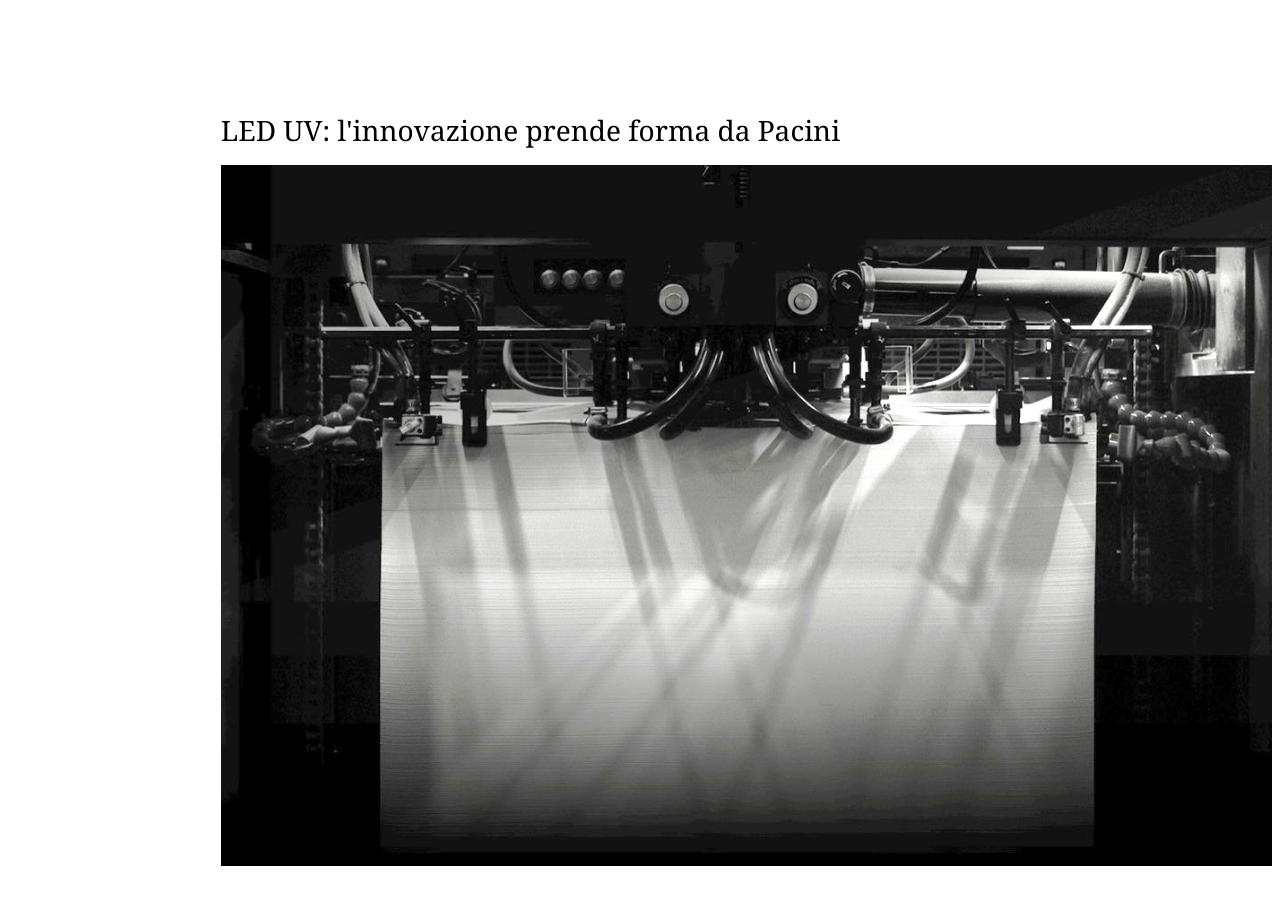
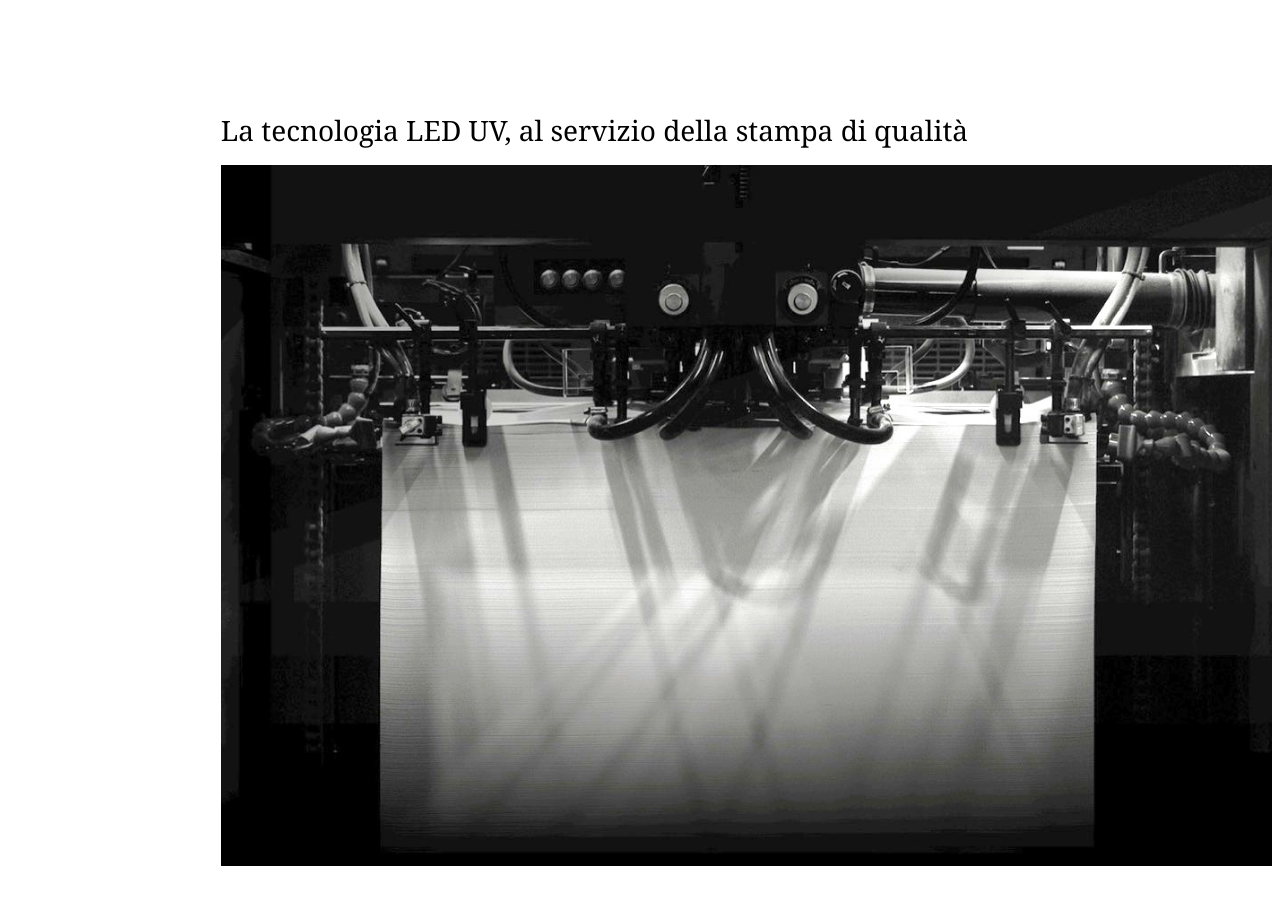
Before and after one commit to AlbertoDeMaria/pacini-igp, a plain HTML site: page index.html in a window 1280 px wide. Shown: the part 1065-1970 px from the top of the page. Drawn offline with Linux system fonts and the light colour scheme; a web font is replaced by a local one.

Commit message:
Titolo LED UV in home: la frase scelta da Patrizia, «La tecnologia LED UV, al servizio della stampa di qualità»

```diff
--- a/index.html
+++ b/index.html
@@ -83,7 +83,7 @@
   </div>
 
     <section class="sec" id="dieci-colori">
-    <h2>LED UV: l'innovazione prende forma da Pacini</h2>
+    <h2>La tecnologia LED UV, al servizio della stampa di qualità</h2>
     <figure data-reveal><img src="/pacini-igp/assets/img/stampa-offset.jpg" alt="Macchina offset durante la stampa" width="1400" height="782" loading="lazy"></figure>
     <p class="lead" data-reveal>Nello stabilimento di Pisa operano macchine da stampa offset di ultima generazione, a 8 e 10&nbsp;colori, dotate di tecnologia bivalente per la stampa convenzionale e a LED&nbsp;UV.</p>
     <div class="body" data-reveal>
```
